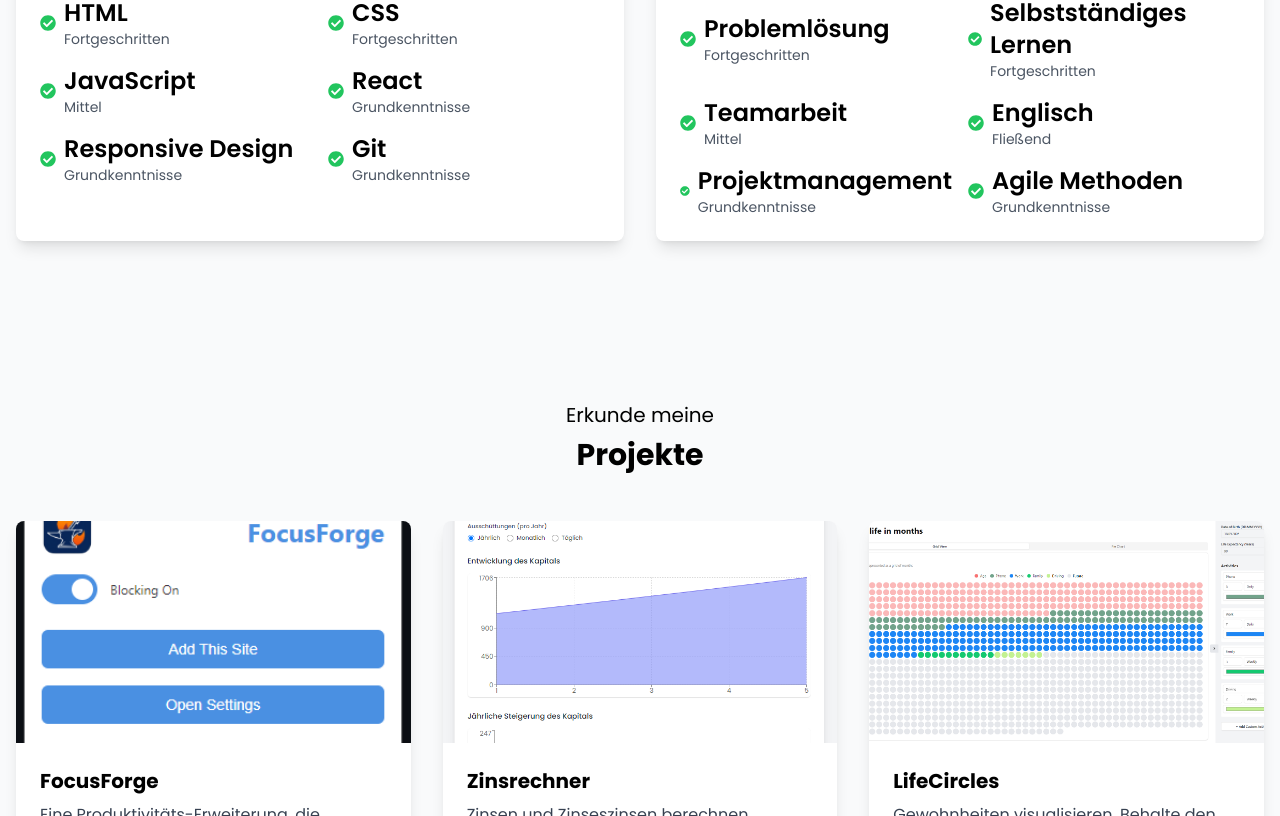
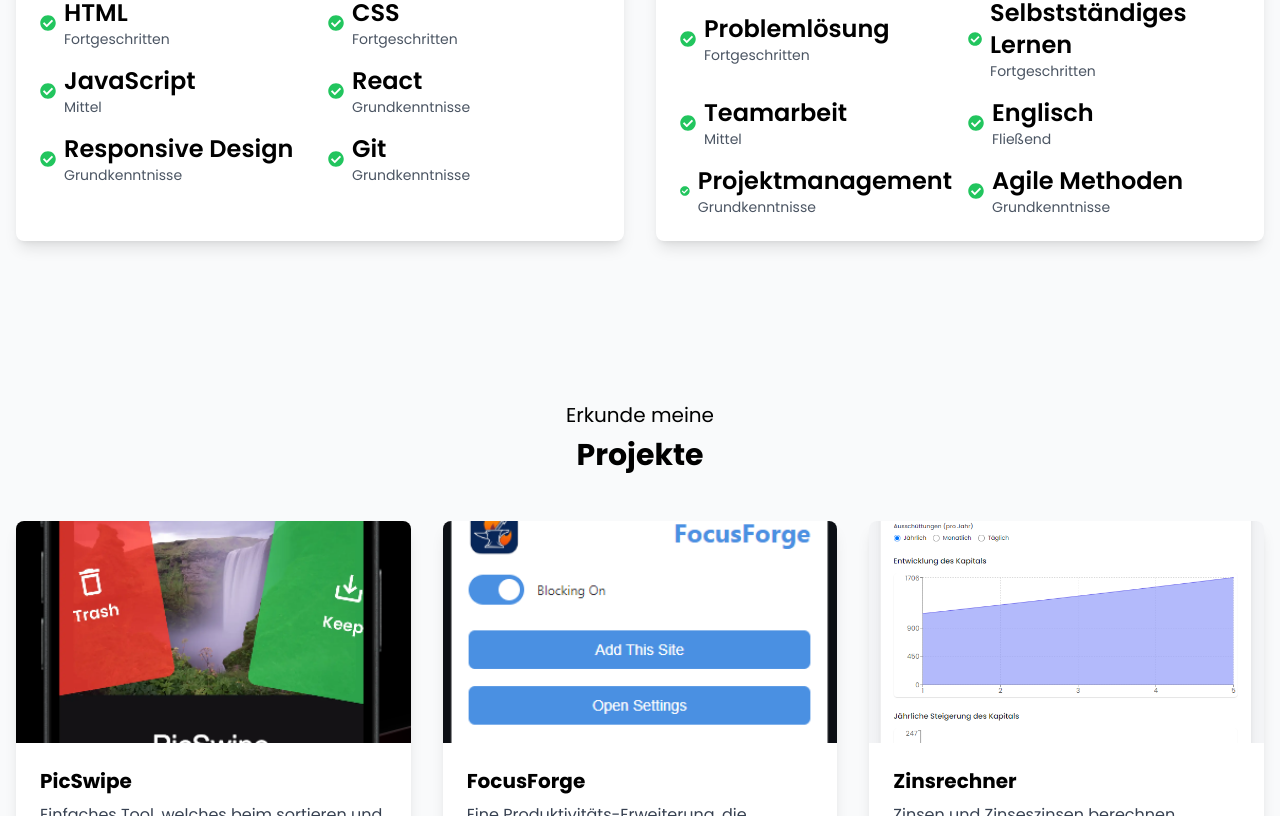
Before and after one commit to NoahSeeger/portfolio, a React (Vite) app: page / in a window 1280 px wide. Shown: the part 1984-2800 px from the top of the page. Built offline with nearby package versions, Linux system fonts and the light colour scheme.

Commit message:
added picswipe project

```diff
--- a/src/components/Projects.jsx
+++ b/src/components/Projects.jsx
@@ -5,11 +5,21 @@
 import CleanCord from "../assets/projects/CleanCord.png";
 import FullPage from "../assets/projects/FullPage.png";
 import Feedbacker from "../assets/projects/Feedbacker.png";
+import PicSwipe from "../assets/projects/PicSwipe.png";
 
 import SectionTitle from "./SectionTitle";
 import { FaGithub, FaExternalLinkAlt } from "react-icons/fa";
 
 const projects = [
+  {
+    title: "PicSwipe",
+    image: PicSwipe,
+    description:
+      "Einfaches Tool, welches beim sortieren und ausmisten der Gallerie hilft.",
+    technologies: ["React Native", "Expo"],
+    github: "https://github.com/NoahSeeger/PicSwipe",
+    liveDemo: "https://picswipe.netlify.app/",
+  },
   {
     title: "FocusForge",
     image: FocusForge,
```
Also changed, not shown: src/assets/projects/PicSwipe.png (added).
